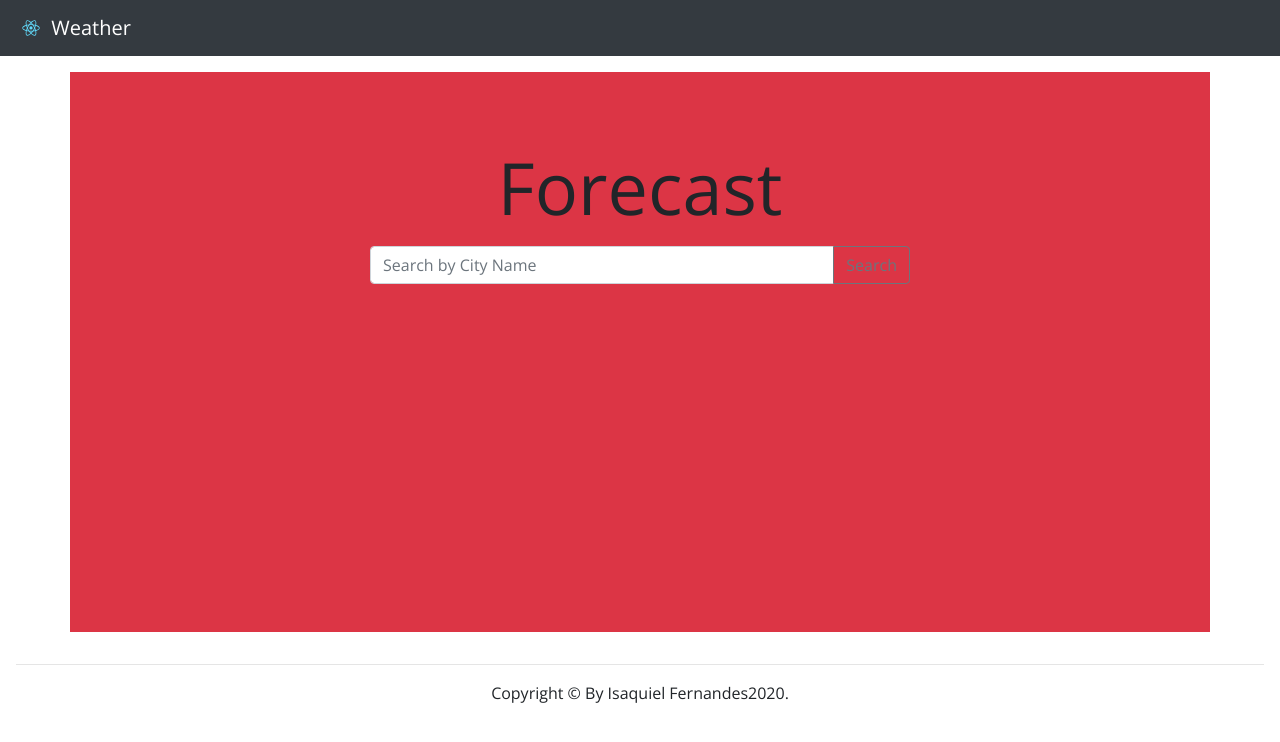
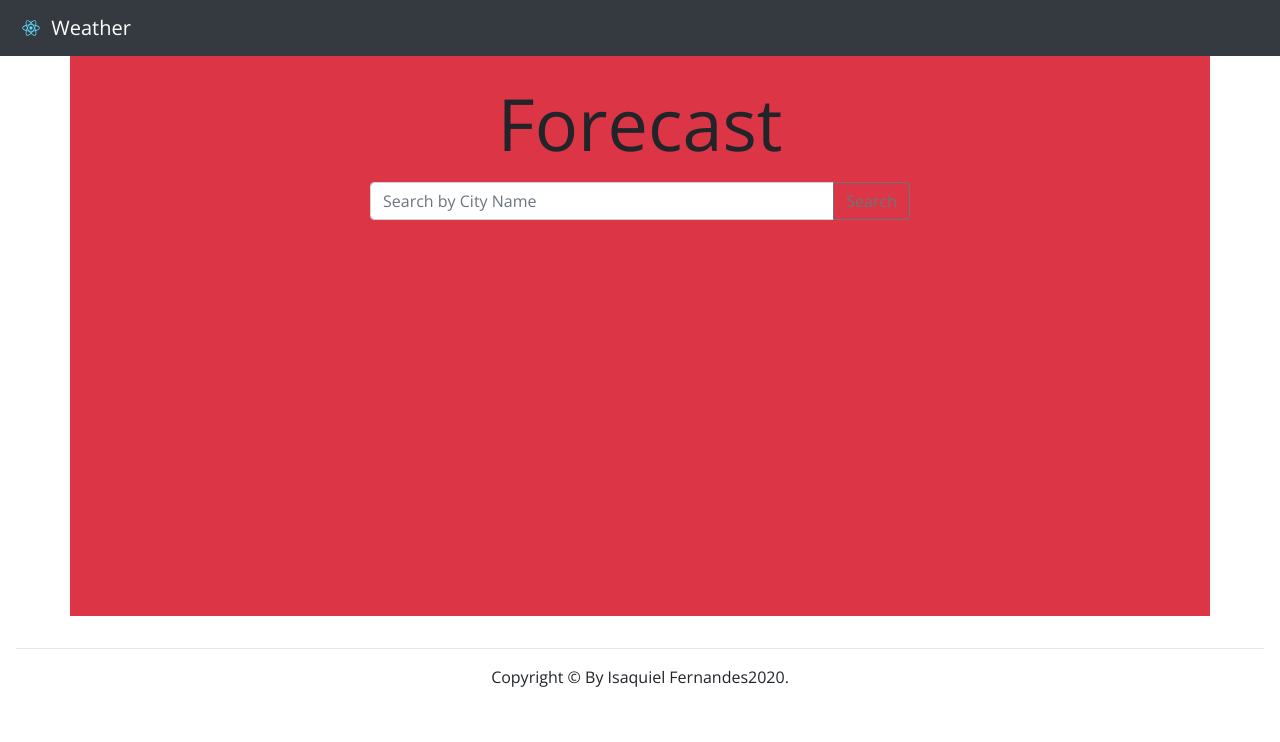
Before and after one commit to isaquielfernandes/react-app-weather, a React (Create React App) app: page / in a window 1280 px wide. Shown: the top 742 px of the page. Built offline with nearby package versions, Linux system fonts and the light colour scheme; a web font is replaced by a local one.

Commit message:
Update Search.js

```diff
--- a/src/components/Search.js
+++ b/src/components/Search.js
@@ -32,7 +32,7 @@ const Search = () => {
   };
 
   return (
-    <Row className="pt-5 mt-3 align-items-center">
+    <Row className="align-items-center">
       <Col className="col-md-6 mx-auto">
         <Card.Title className="my-3 p-0">
            <h2 data-v-3724b8e4="" className="text-center display-3 pt-2">
```
